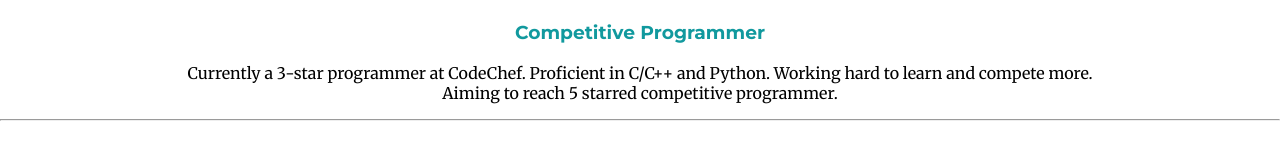
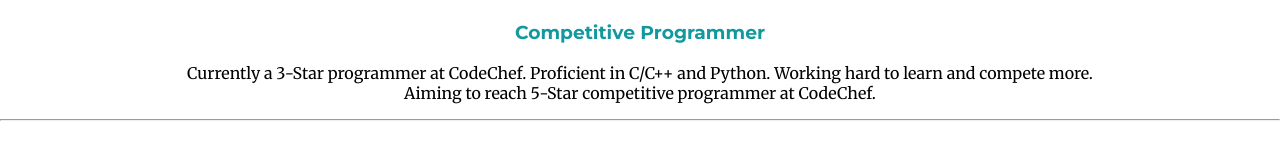
Before and after one commit to shubhamraj1601/MyWebsite, a plain HTML site: page index.html in a window 1280 px wide. Shown: the part 1651-1803 px from the top of the page. Drawn offline with Linux system fonts and the light colour scheme.

Commit message:
Update index.html

```diff
--- a/index.html
+++ b/index.html
@@ -55,9 +55,9 @@
           />
           <h3>Competitive Programmer</h3>
           <p>
-            Currently a 3-star programmer at CodeChef. Proficient in
+            Currently a 3-Star programmer at CodeChef. Proficient in
             C/C++ and Python. Working hard to learn and compete more.<br>
-            Aiming to reach 5 starred competitive programmer.
+            Aiming to reach 5-Star competitive programmer at CodeChef.
           </p>
         </div>
       </div>
```
